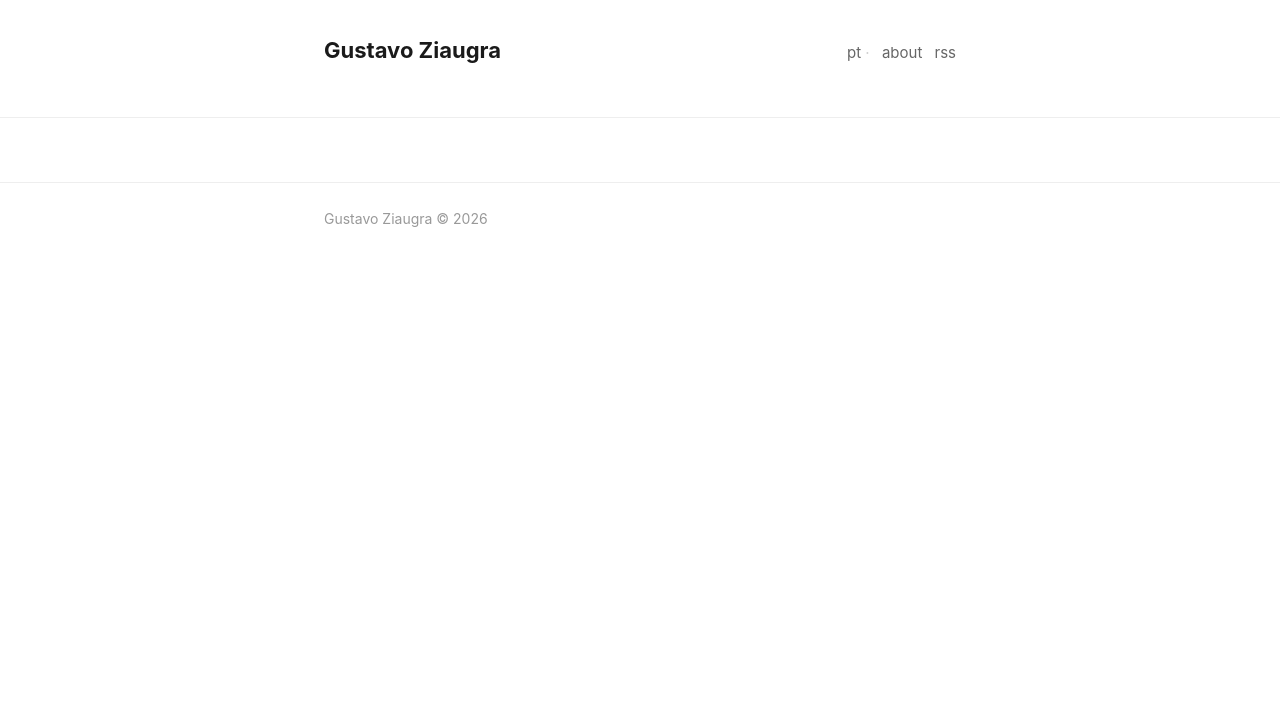
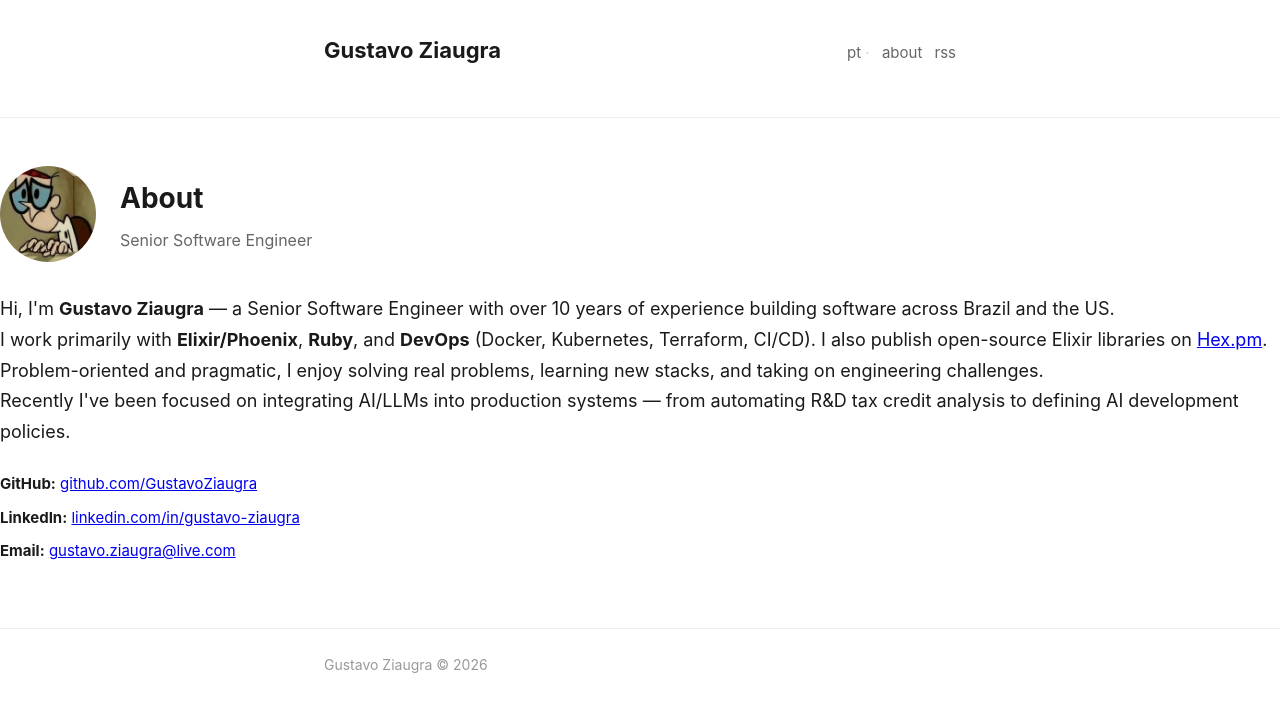
Before and after one commit to GustavoZiaugra/blog, a Jekyll site: the page built from about.md, in a window 1280 px wide. Shown: the top 712 px of the page. Built offline with Jekyll 4.4.1, drawn with Linux system fonts in a browser that asks for light colours.

Commit message:
Add About page with avatar

```diff
--- a/about.md
+++ b/about.md
@@ -3,3 +3,27 @@ layout: default
 title: About
 permalink: /about/
 ---
+
+<div class="about-page">
+  <div class="about-header">
+    <img src="{{ site.baseurl }}/assets/img/avatar.jpg" alt="Gustavo Ziaugra" class="avatar">
+    <div>
+      <h1>About</h1>
+      <p class="about-subtitle">Senior Software Engineer</p>
+    </div>
+  </div>
+
+  <p>Hi, I'm <strong>Gustavo Ziaugra</strong> — a Senior Software Engineer with over 10 years of experience building software across Brazil and the US.</p>
+
+  <p>I work primarily with <strong>Elixir/Phoenix</strong>, <strong>Ruby</strong>, and <strong>DevOps</strong> (Docker, Kubernetes, Terraform, CI/CD). I also publish open-source Elixir libraries on <a href="https://hex.pm/users/gustavoziagura">Hex.pm</a>.</p>
+
+  <p>Problem-oriented and pragmatic, I enjoy solving real problems, learning new stacks, and taking on engineering challenges.</p>
+
+  <p>Recently I've been focused on integrating AI/LLMs into production systems — from automating R&D tax credit analysis to defining AI development policies.</p>
+
+  <ul>
+    <li><strong>GitHub:</strong> <a href="https://github.com/GustavoZiaugra">github.com/GustavoZiaugra</a></li>
+    <li><strong>LinkedIn:</strong> <a href="https://www.linkedin.com/in/gustavo-ziaugra-242194123/">linkedin.com/in/gustavo-ziaugra</a></li>
+    <li><strong>Email:</strong> <a href="mailto:gustavo.ziaugra@live.com">gustavo.ziaugra@live.com</a></li>
+  </ul>
+</div>
--- a/assets/css/style.css
+++ b/assets/css/style.css
@@ -161,6 +161,42 @@ header nav span { color: #ccc; }
   padding-left: 24px;
 }
 
+/* About */
+.about-header {
+  display: flex;
+  align-items: center;
+  gap: 24px;
+  margin-bottom: 32px;
+}
+
+.avatar {
+  width: 96px;
+  height: 96px;
+  border-radius: 50%;
+  object-fit: cover;
+}
+
+.about-header h1 {
+  font-size: 28px;
+  margin: 0 0 4px;
+}
+
+.about-subtitle {
+  font-size: 16px;
+  color: #666;
+}
+
+.about-page ul {
+  list-style: none;
+  padding: 0;
+  margin-top: 24px;
+}
+
+.about-page ul li {
+  margin-bottom: 8px;
+  font-size: 15px;
+}
+
 /* Footer */
 footer {
   margin-top: 64px;
```
Also changed, not shown: assets/img/avatar.jpg (added).
